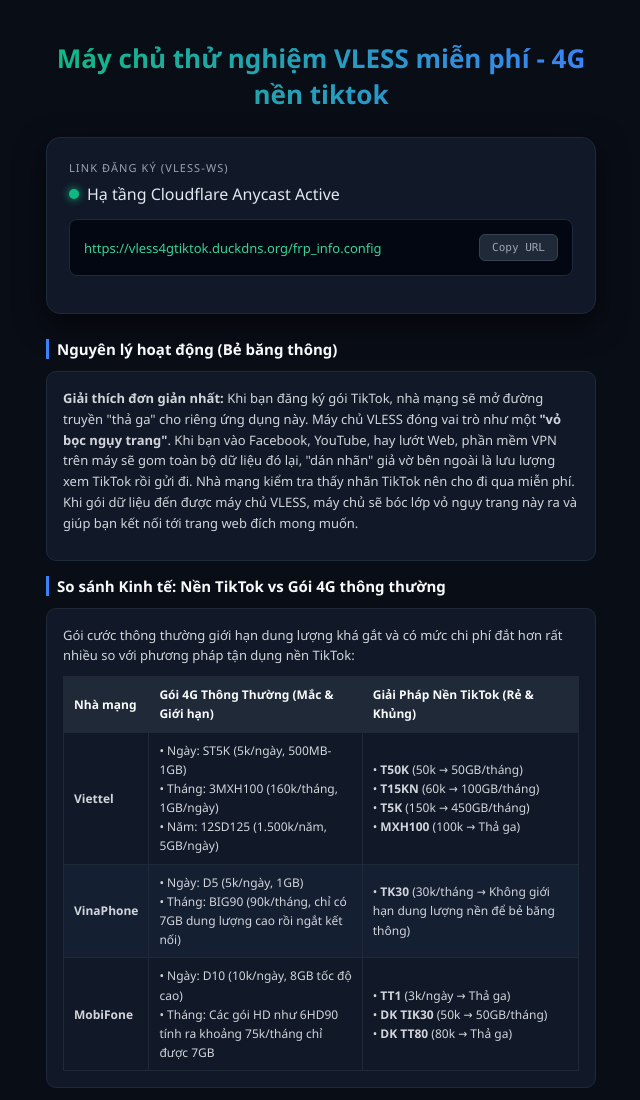
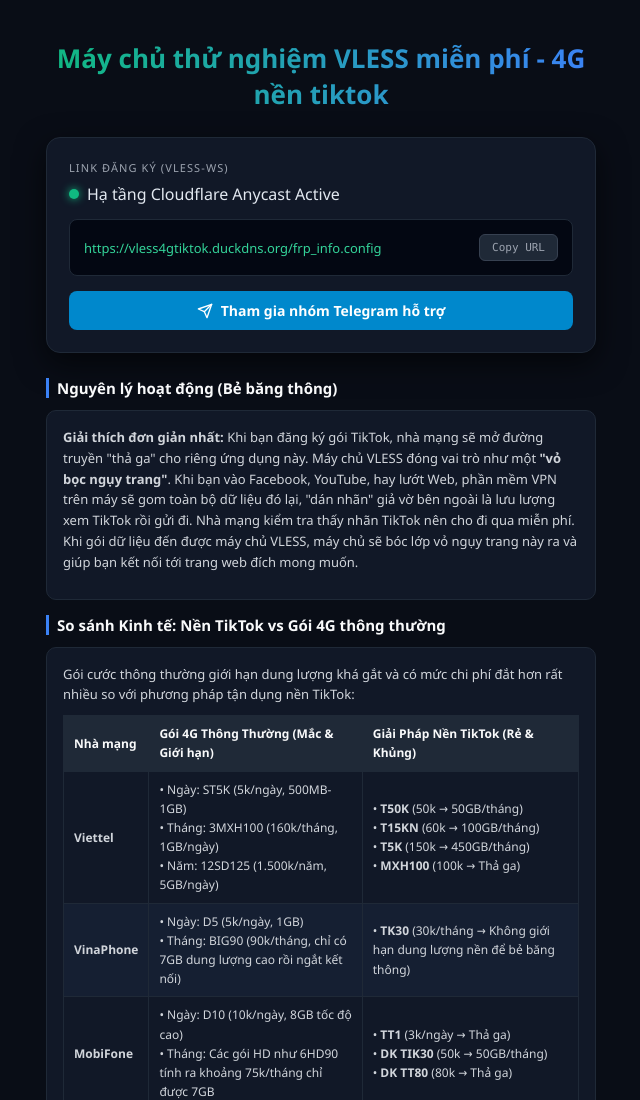
Before and after one commit to kokoromagic/tiktok4g, a plain HTML site: page index.html in a window 1280 px wide. Shown: the top 1100 px of the page, without its empty margins (319-959 px from the left). Drawn offline with Linux system fonts and the light colour scheme.

Commit message:
Update index.html

```diff
--- a/index.html
+++ b/index.html
@@ -103,6 +103,29 @@
   .copy-btn:hover {
     background: #374151;
     color: #f3f4f6;
+  }
+
+  .telegram-btn {
+    display: flex;
+    align-items: center;
+    justify-content: center;
+    gap: 8px;
+    background: #0088cc;
+    color: #ffffff;
+    border: none;
+    padding: 10px 16px;
+    border-radius: 8px;
+    cursor: pointer;
+    font-size: 14px;
+    font-weight: 600;
+    text-decoration: none;
+    width: 100%;
+    transition: background 0.2s;
+    text-align: center;
+  }
+
+  .telegram-btn:hover {
+    background: #0077b3;
   }
 
   .info-meta {
@@ -228,6 +251,10 @@
       <span id="sub-url">https://vless4gtiktok.duckdns.org/frp_info.config</span>
       <button class="copy-btn" onclick="copySubscription()">Copy URL</button>
     </div>
+    <a href="https://t.me/vless4gtiktok" target="_blank" class="telegram-btn">
+      <svg width="16" height="16" viewBox="0 0 24 24" fill="none" stroke="currentColor" stroke-width="2" stroke-linecap="round" stroke-linejoin="round" style="display:inline-block; vertical-align:middle;"><path d="m22 2-7 20-4-9-9-4Z"/><path d="M22 2 11 13"/></svg>
+      Tham gia nhóm Telegram hỗ trợ
+    </a>
   </div>
 
   <div class="instruction-section">
```
